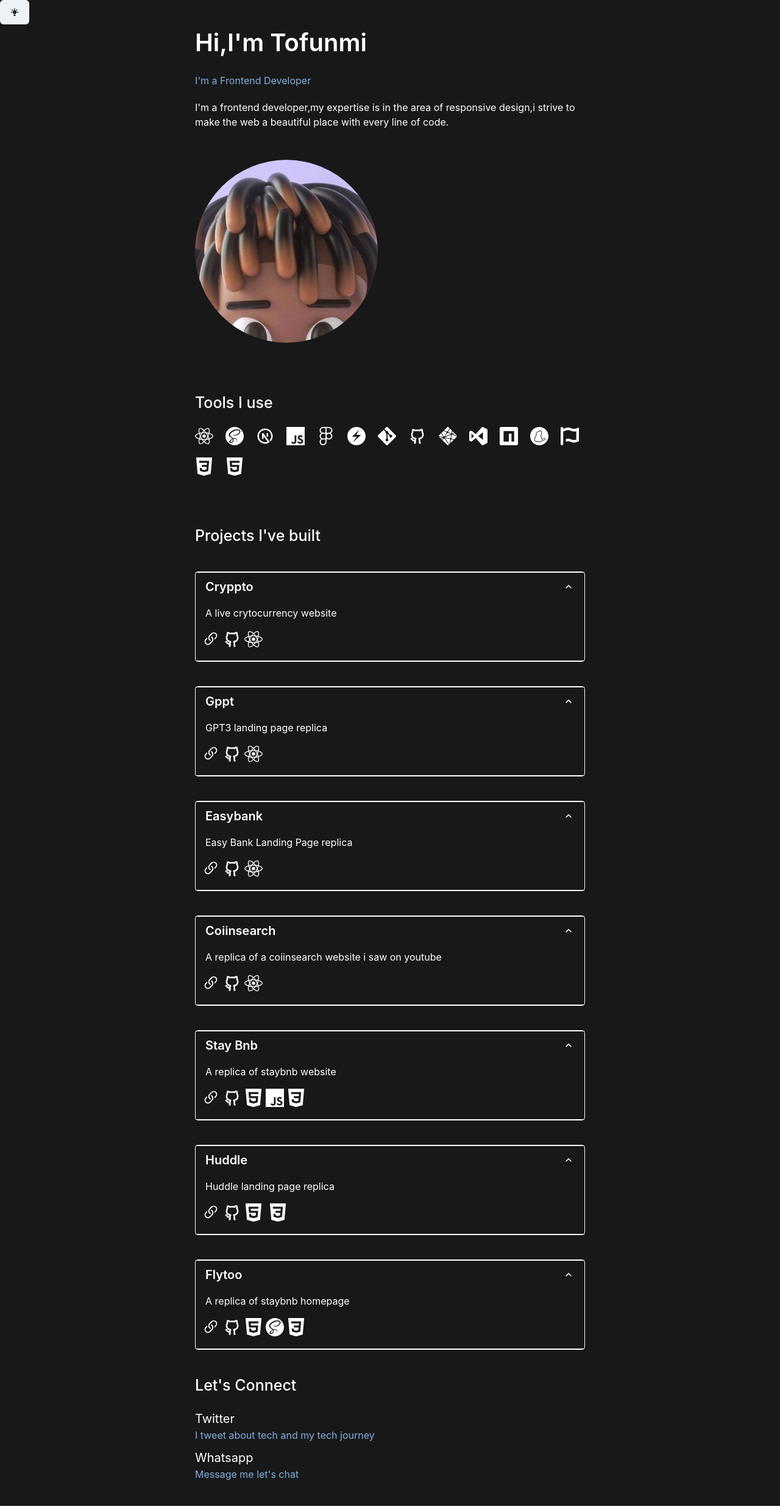
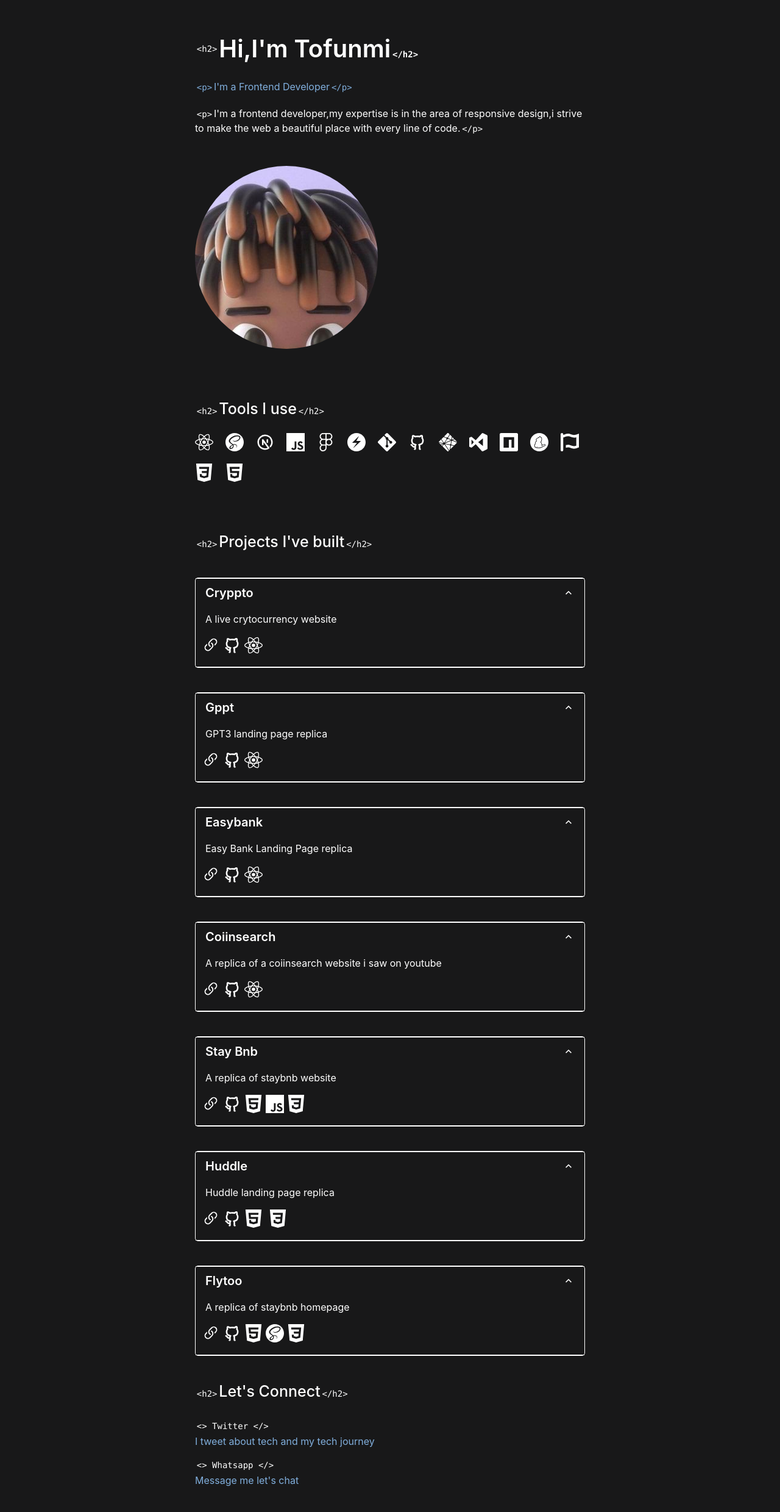
Before and after one commit to devtofunmi/myportfolio, a React (Vite) app: page / in a window 1280 px wide. Shown: the whole page at 61% size. Built offline with nearby package versions, Linux system fonts and the light colour scheme.

Commit message:
added code

```diff
--- a/src/pages/Homepage.jsx
+++ b/src/pages/Homepage.jsx
@@ -11,6 +11,7 @@ import {
   AccordionIcon,
   Img,
   Center,
+  Code,
 } from "@chakra-ui/react";
 import React, { useState } from "react";
 import { HiMoon, HiLightBulb } from "react-icons/hi";
@@ -20,6 +21,7 @@ import { RiGithubLine } from "react-icons/ri";
 import theData from "../component/projectsData";
 import StackIcons from "../component/StackIcons";
 import c from "../assets/jj.jpg";
+import code from "../assets/code.png";
 
 const Homepage = () => {
   const { colorMode, toggleColorMode } = useColorMode();
@@ -27,7 +29,7 @@ const Homepage = () => {
 
   return (
     <>
-      <Box>
+      {/* <Box>
         <Button
           onClick={() => {
             toggleColorMode();
@@ -36,7 +38,7 @@ const Homepage = () => {
         >
           {colorMode === "dark" ? <HiMoon /> : <HiLightBulb />}
         </Button>
-      </Box>
+      </Box> */}
       <Flex
         align-items="center"
         justify-content="cener"
@@ -44,18 +46,26 @@ const Homepage = () => {
         m="auto"
         flexDirection="column"
       >
-        <Flex flexDirection="row" alignItems="center">
+        {/* <Code children="console.log(welcome)" /> */}
+        <Flex mt={"50px"} flexDirection="row" alignItems="center">
+          <Code colorScheme="grey" children="<h2>" />
+
           <Text fontSize={40} fontWeight={600}>
             Hi,I'm Tofunmi
+            <Code colorScheme="grey" children="</h2>" />
           </Text>
         </Flex>
         <Text mt={5} textColor="#81AFDD">
+          <Code colorScheme="grey" children="<p>" />
           I'm a Frontend Developer
+          <Code colorScheme="grey" children="</p>" />
         </Text>
         <Text mt={5}>
+          <Code colorScheme="grey" children="<p>" />
           I'm a frontend developer,my expertise is in the area of responsive
           design,i strive to make the web a beautiful place with every line of
           code.
+          <Code colorScheme="grey" children="</p>" />
         </Text>
         <Center
           w={"300px"}
@@ -67,7 +77,9 @@ const Homepage = () => {
         ></Center>
         <Box mt={20}>
           <Text fontSize={25} fontWeight={500}>
+            <Code colorScheme="grey" children="<h2>" />
             Tools I use
+            <Code colorScheme="grey" children="</h2>" />
           </Text>
           <Flex gap={5} mt={5} flexWrap={"wrap"} fontSize="30px">
             <StackIcons />
@@ -75,7 +87,9 @@ const Homepage = () => {
         </Box>
         <Box mt={20}>
           <Text fontSize={25} fontWeight={500}>
+            <Code colorScheme="grey" children="<h2>" />
             Projects I've built
+            <Code colorScheme="grey" children="</h2>" />
           </Text>
           {theData.map((data) => (
             <Box
@@ -128,12 +142,18 @@ const Homepage = () => {
         </Box>
         <Box>
           <Text fontSize={25} fontWeight={500}>
+            <Code colorScheme="grey" children="<h2>" />
             Let's Connect
+            <Code colorScheme="grey" children="</h2>" />
           </Text>
           <Box mt={5} mb={10}>
-            <Flex fontSize={20} alignItems="center">
+            <Flex fontSize={20} alignItems="center" direction={"row"}>
               <a href="https://www.twitter.com/codebreak_er" target="blank">
-                <Text> Twitter</Text>
+                <Code
+                  // fontSize={20}
+                  colorScheme="grey"
+                  children="<> Twitter </>"
+                />
               </a>
             </Flex>
             <Text textColor="#81AFDD">
@@ -142,7 +162,11 @@ const Homepage = () => {
 
             <Flex mt="10px" fontSize={20} alignItems="center">
               <a href="https://wa.me/09072905477" target="blank">
-                Whatsapp
+                <Code
+                  // fontSize={20}
+                  colorScheme="grey"
+                  children="<> Whatsapp </>"
+                />
               </a>
             </Flex>
             <Text textColor="#81AFDD">Message me let's chat</Text>
```
